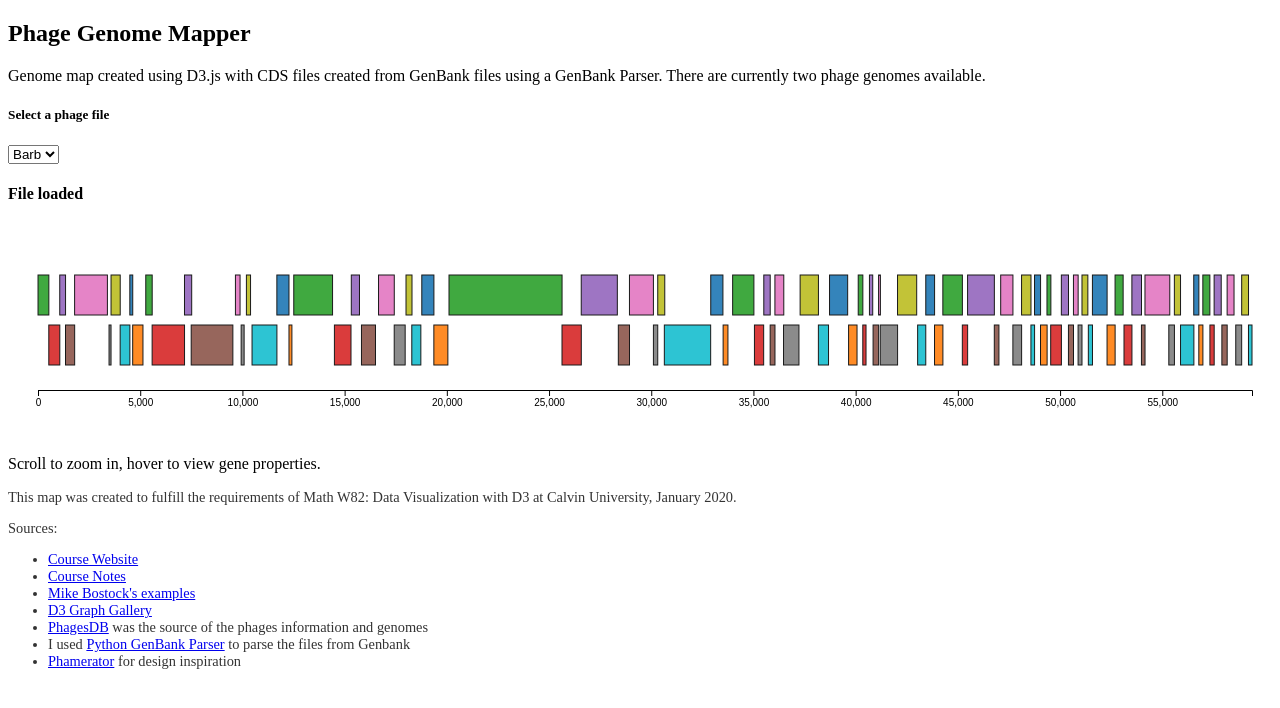
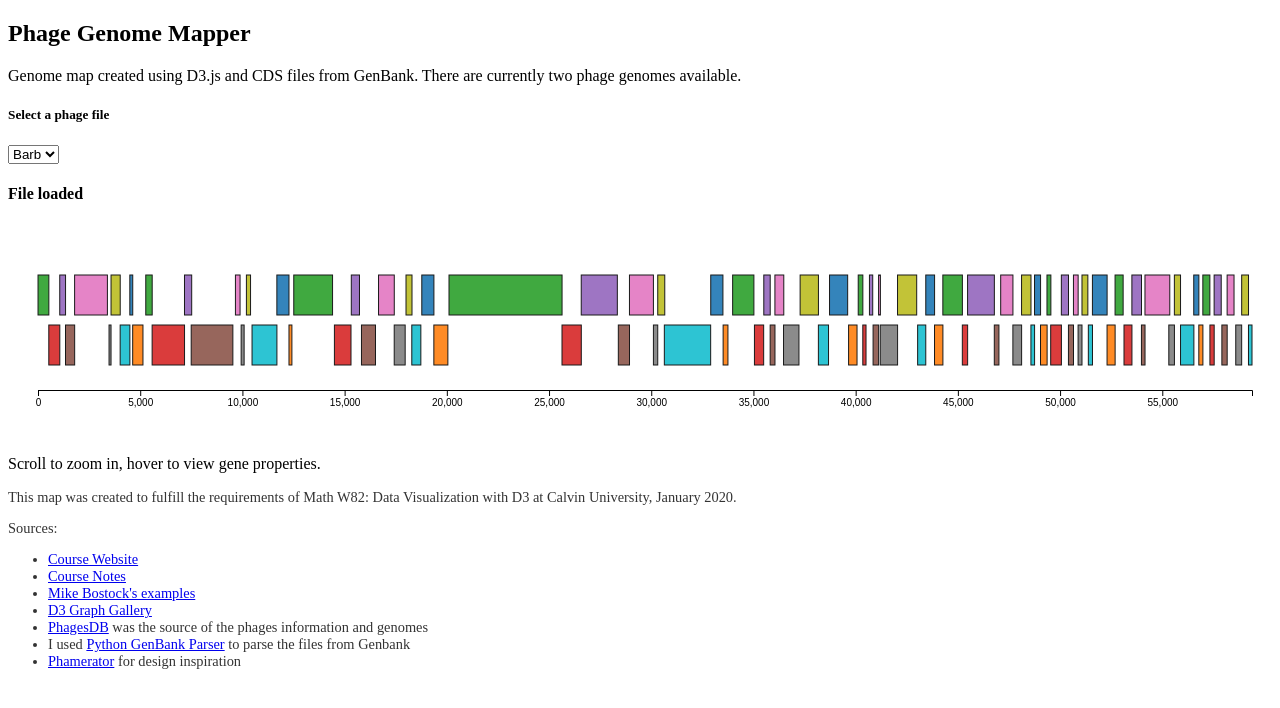
Before and after one commit to jamespeapen/PhageGenomeMap, a plain HTML site: page index.html in a window 1280 px wide. Shown: the top 708 px of the page. Drawn offline with nearby package versions, Linux system fonts and the light colour scheme.

Commit message:
simpler description

```diff
--- a/index.html
+++ b/index.html
@@ -12,7 +12,7 @@
 
 <body>
     <h2>Phage Genome Mapper</h2>
-    <p>Genome map created using D3.js with CDS files created from GenBank files using a GenBank Parser. There are
+    <p>Genome map created using D3.js and CDS files from GenBank. There are
         currently two phage genomes available.</p>
     <h5>Select a phage file</h5>
     <select id="phage-selection" name="phages">
```
